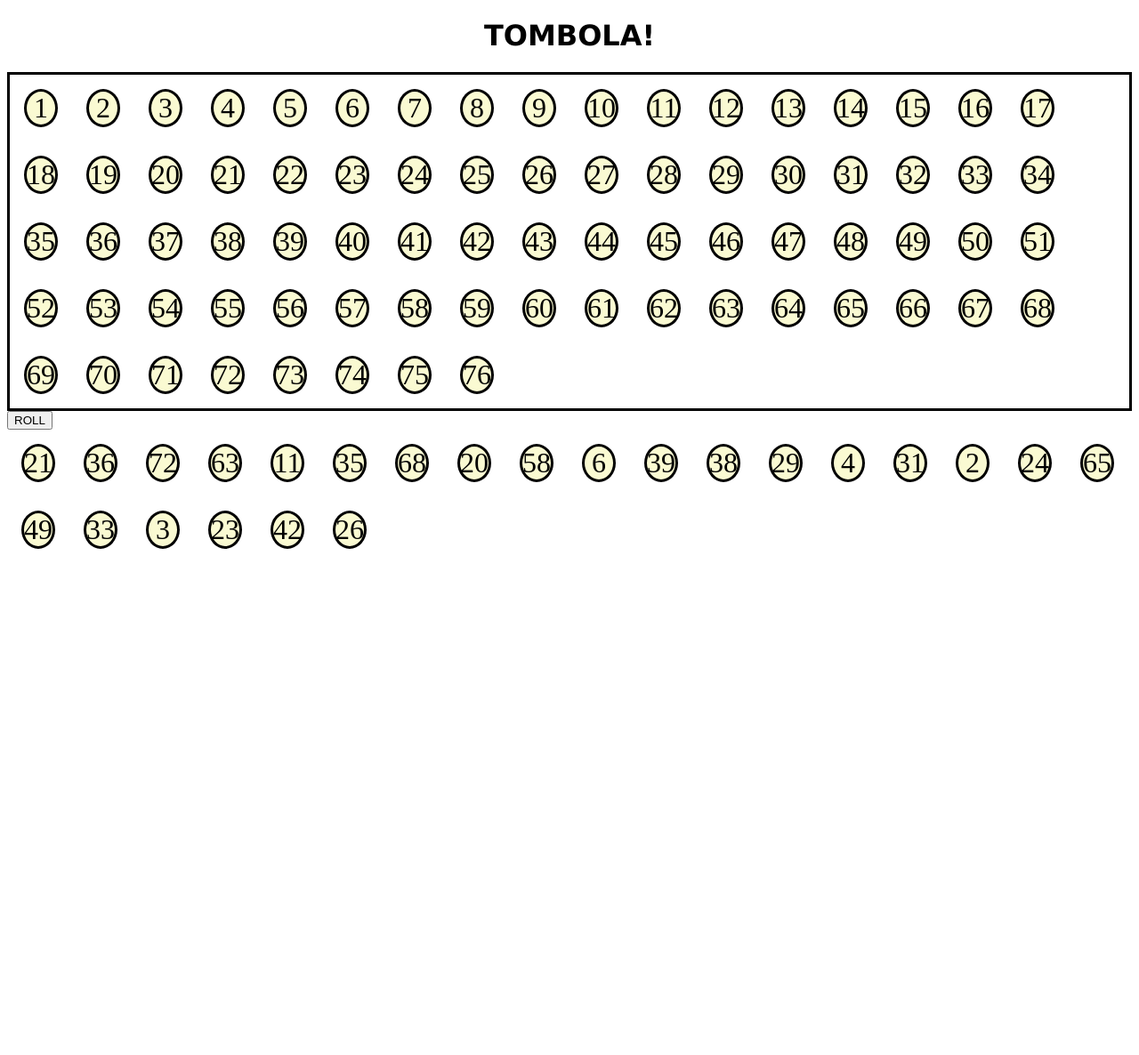
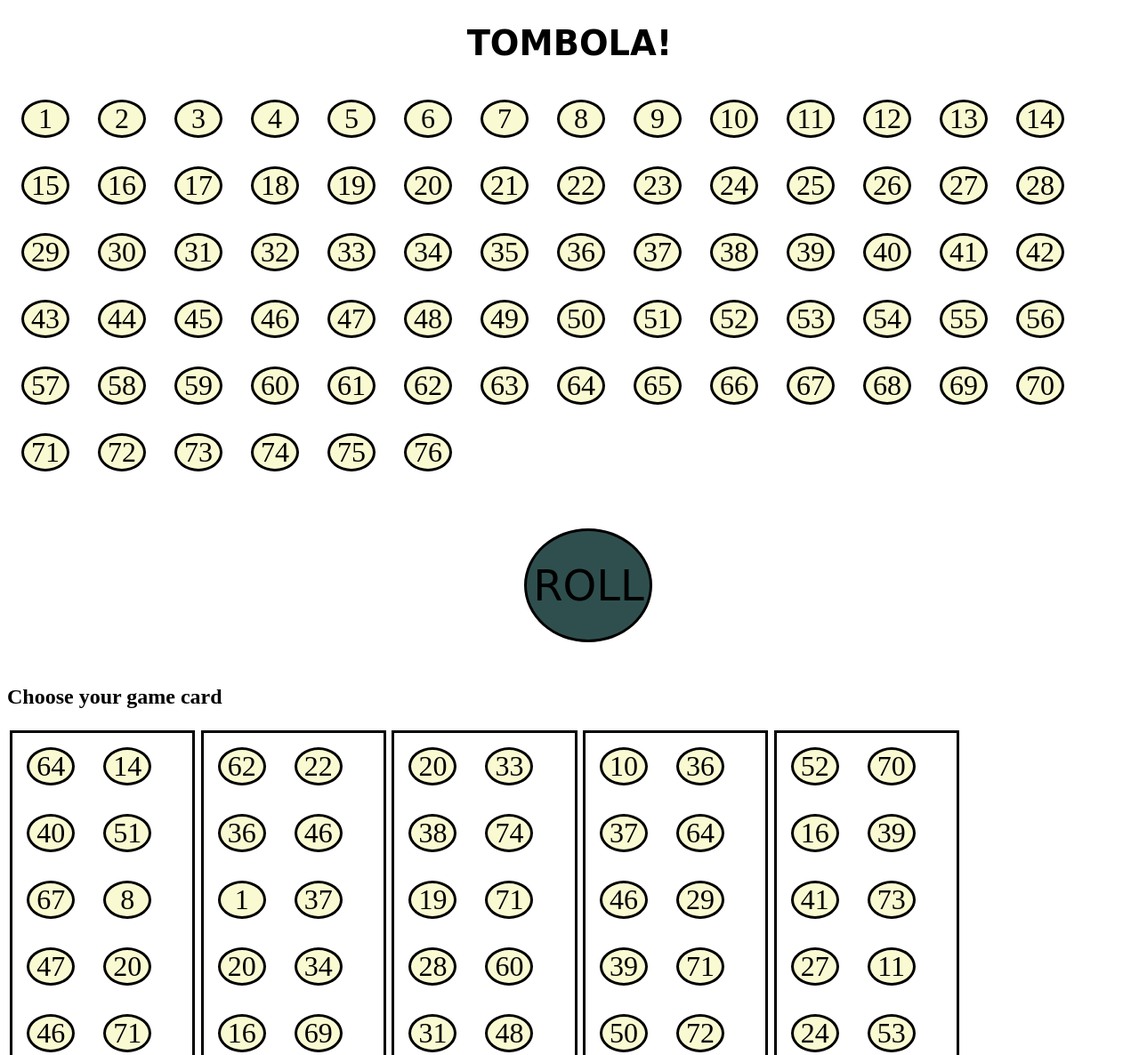
Before and after one commit to KaterynaMatviyeva/U1-W3-D4, a plain HTML site: page index.html in a window 1280 px wide. Shown: the top 1186 px of the page at 89% size. Before the commit the page ends 800 px from the top, so only its background shows below. Drawn offline with Linux system fonts and the light colour scheme.

Commit message:
rinominato le classi e gli id in modo più comprensibile, aggiunto la scelta di 3 cartelle su 6 per il giocatore e aggiunto lo stile

```diff
--- a/index.html
+++ b/index.html
@@ -13,13 +13,14 @@
           <h1>TOMBOLA!</h1>
         </div>
       </header>
-      <div id="tombolaCells">
-        <!-- caselle della tombola -->
+      <div id="tabellone"></div>
+      <div id="rollBtnContainer">
+        <button id="rollBtn">ROLL</button>
       </div>
-      <button id="rollBtn">ROLL</button>
-      <div id="tombolaCellsPlayer">
-        <!-- tabellina del giocatore -->
-      </div>
+      <h2 id="titolo-chooseYourGameCard">Choose your game card</h2>
+      <div id="chooseCartella"></div>
+      <h3>Your game cards</h3>
+      <div id="cartelleScelte"></div>
     </main>
     <script src="./javascript.js"></script>
   </body>
--- a/javascript.js
+++ b/javascript.js
@@ -1,39 +1,60 @@
-//array vuoto dove pushare le celle con i numeri da 1 a 76
-const tombolaCellsArray = [];
-const tombolaCellsArray2 = [];
-
-//funzione che crea celle (div)
-const createCells = function () {
+//funzione che crea il tabellone principale
+const createTabellone = function () {
   for (let i = 1; i < 77; i++) {
-    const newDiv = document.createElement("div");
-    const divOfDivs = document.getElementById("tombolaCells");
-    divOfDivs.appendChild(newDiv);
-    newDiv.innerText = i;
-    newDiv.className = "cells";
-    tombolaCellsArray.push([i]);
+    const caselle = document.createElement("div");
+    const tabellone = document.getElementById("tabellone");
+    tabellone.appendChild(caselle);
+    caselle.innerText = i;
+    caselle.className = "cells";
+    tabellone.appendChild(caselle);
   }
 };
 
-//funziona che crea celle del giocatore
-const createCellsPlayer = function () {
+//funziona che crea cartelle del giocatore
+let selectedCount = 0;
+const createCartellaPlayer = function (index) {
   const usedNumbers = [];
+  const contenitoreCartelle = document.getElementById("chooseCartella");
+  const cartella = document.createElement("div");
+  cartella.className = "cartella";
+  contenitoreCartelle.appendChild(cartella);
+
   for (let i = 1; i < 25; i++) {
-    const newDiv2 = document.createElement("div");
-    const divOfDivs2 = document.getElementById("tombolaCellsPlayer");
-    //numeri random che non si ripetono
+    const casellina = document.createElement("div");
+
     let randomNumCell;
     do {
       randomNumCell = Math.floor(Math.random() * 76) + 1;
     } while (usedNumbers.includes(randomNumCell));
 
     usedNumbers.push(randomNumCell);
-    divOfDivs2.appendChild(newDiv2);
-    tombolaCellsArray2.push(randomNumCell);
-    //dobbiamo pushare i numeri random da 1 a 76 nelle 24 celle
+    cartella.appendChild(casellina);
+    casellina.innerText = randomNumCell;
+    casellina.className = "cells2";
+  }
+  //cartelle che si scelgono
 
-    newDiv2.innerText = randomNumCell;
-    newDiv2.className = "cells2";
-  }
+  cartella.addEventListener("click", function (e) {
+    selectedCount++;
+    const cartelleSceltaDalGiocatore = document.getElementById("cartelleScelte");
+    cartelleSceltaDalGiocatore.appendChild(cartella);
+
+    //nascondo il contenitore scegliCartella e il suo titolo
+    const h2 = document.getElementsByTagName("h2");
+    console.log(selectedCount);
+    if (selectedCount === 3) {
+      contenitoreCartelle.style.display = "none";
+      h2[0].style.display = "none";
+      alert("START");
+    }
+
+    //
+    // for (let i = 0; i < contenitoreCartelle.length; i++) {
+    //   if (i <= contenitoreCartelle[2]) contenitoreCartelle.style.display = "none";
+    //
+    //   break;
+    // }
+  });
 };
 
 //funzione al click del tasto fai uscire il numero random e seleziona la cella del numero corrispondente
@@ -47,34 +68,28 @@ const getRandomNumber = function () {
     for (let i = 0; i < selectedCell.length; i++) {
       const cellNumber = parseInt(selectedCell[i].innerText);
       if (randomNum === cellNumber) {
-        //devo evidenziare la cella del numero quindi il div della cella
-
         selectedCell[i].className = selectedCell[i].className + " selected";
         break;
       }
     }
 
-    //il ciclo per la tabella dei giocatori
     const selectedCell2 = document.getElementsByClassName("cells2");
 
     for (let j = 0; j < selectedCell2.length; j++) {
       const cellNum = parseInt(selectedCell2[j].innerText);
       if (randomNum === cellNum) {
-        //devo evidenziare la cella del numero quindi il div della cella
-
         selectedCell2[j].className = selectedCell2[j].className + " selected";
-        break;
       }
     }
 
     console.log(randomNum);
   };
 };
-getRandomNumber();
 
-//all'avvio svolgi queste funzioni
 window.onload = () => {
-  //crea celle con i numeri
-  createCells();
-  createCellsPlayer();
+  getRandomNumber();
+  createTabellone();
+  for (let i = 0; i < 6; i++) {
+    createCartellaPlayer(i);
+  }
 };
--- a/style.css
+++ b/style.css
@@ -7,7 +7,7 @@
   border: solid;
   margin: 1rem;
   font-size: 2rem;
-  width: 2rem;
+  width: 3rem;
   text-align: center;
   border-radius: 50%;
   background-color: lightgoldenrodyellow;
@@ -18,7 +18,7 @@
   border: solid;
   margin: 1rem;
   font-size: 2rem;
-  width: 2rem;
+  width: 3rem;
   text-align: center;
   border-radius: 50%;
   background-color: lightgoldenrodyellow;
@@ -26,9 +26,46 @@
 
 .titolo {
   text-align: center;
-  font-family: Verdana, Geneva, Tahoma, sans-serif;
+  font-family: cursive;
+  font-size: larger;
   background-image: url();
 }
 #tombolaCells {
   border: solid, black;
 }
+
+#chooseCartella {
+  /* text-align: center; */
+}
+
+#cartelleScelte {
+  text-align: center;
+}
+
+.cartella {
+  border: solid;
+  width: 16%;
+  display: inline-block;
+  margin: 0.2rem;
+}
+#cartelleScelte .cartella {
+  width: 32%;
+}
+
+#rollBtn {
+  height: 8rem;
+  width: 9rem;
+  border-radius: 50%;
+  background-color: darkslategray;
+  font-family: cursive;
+  font-size: xxx-large;
+  border: solid;
+}
+#rollBtnContainer {
+  margin: 3rem;
+  margin-left: 46%;
+}
+h3 {
+  text-align: center;
+  font-size: xx-large;
+}
```
